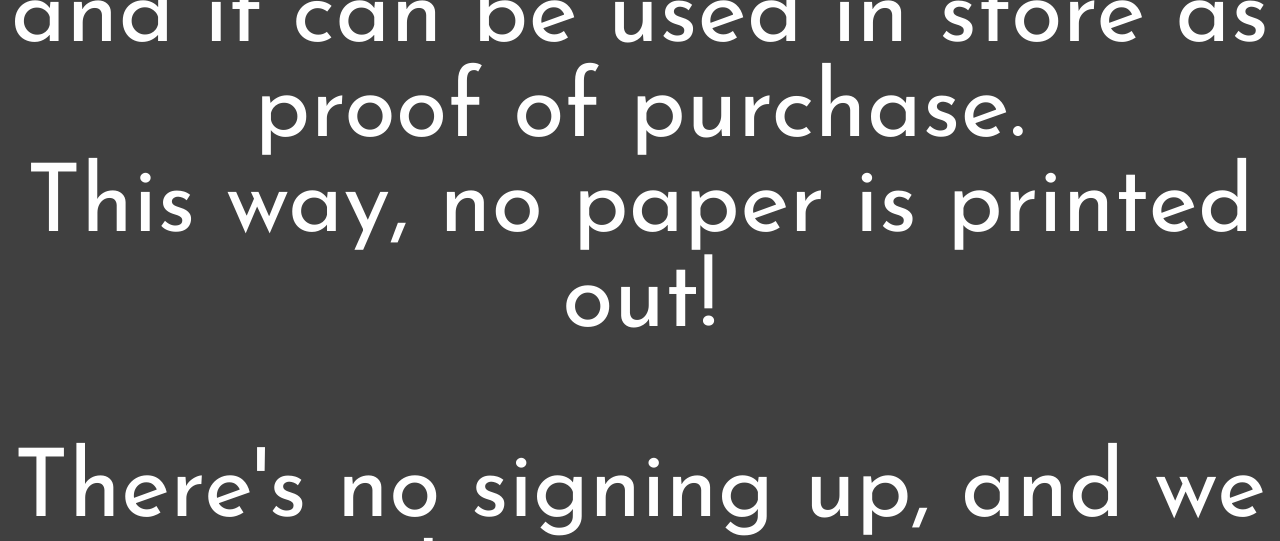
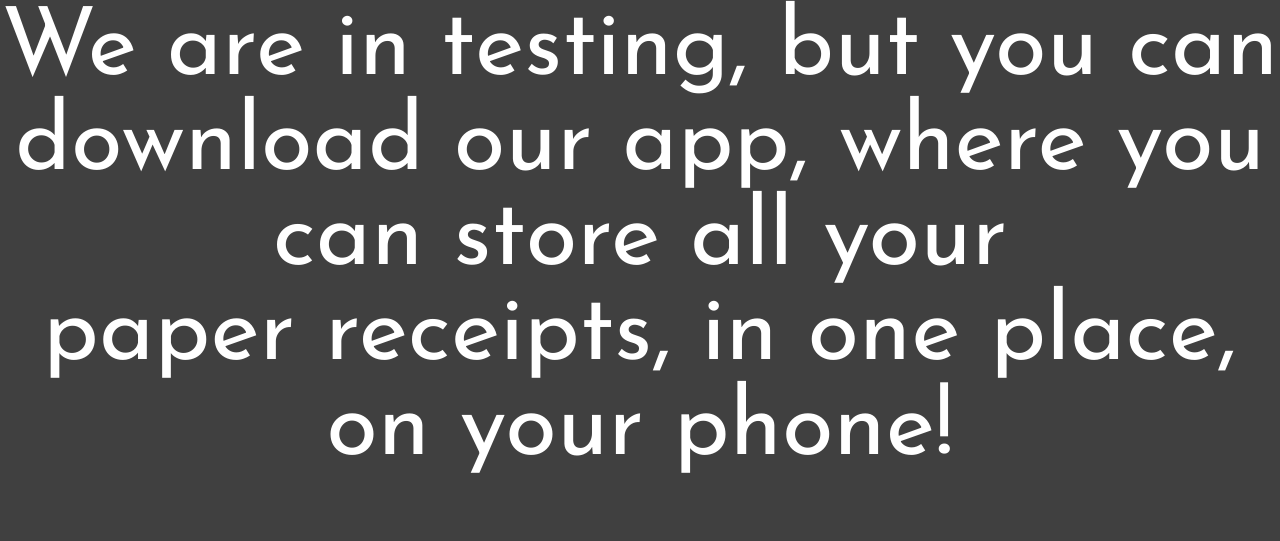
Before and after one commit to NujjLTD/nujjWebsiteNew, a Flask app: template templates/mobile/index.html in a window 1280 px wide. Shown: the part 2015-2556 px from the top of the page. Run offline with Flask 2, Linux system fonts and the light colour scheme; the template is opened without the code that fills it, so the values that code supplies are empty; some libraries are stand-ins or nearby versions; some web fonts are replaced.

Commit message:
added video

```diff
--- a/templates/aboutUs.html
+++ b/templates/aboutUs.html
@@ -102,7 +102,7 @@
 -->
 
       <div class="Footnote">
-          <p>&copy; Nujj Ltd 2016 <a href="Terms_and_Conditions.html">Terms and Conditions</a></p>
+          <p>&copy; Nujj Ltd 2016 <a href="/TermsAndConditions">Terms and Conditions</a></p>
       </div>
 
 
--- a/templates/mobile/aboutUs.html
+++ b/templates/mobile/aboutUs.html
@@ -102,7 +102,7 @@
 -->
 
       <div class="Footnote">
-          <p>&copy; Nujj Ltd 2016 <a href="Terms_and_Conditions.html">Terms and Conditions</a></p>
+          <p>&copy; Nujj Ltd 2016 <a href="/TermsAndConditions">Terms and Conditions</a></p>
       </div>
 
 
--- a/templates/mobile/index.html
+++ b/templates/mobile/index.html
@@ -80,13 +80,12 @@
                                                 Over 11 billion paper receipts are printed in the UK each year, <br> on thermal receipt paper that cannot be recycled. <br><br>
 
 
-                                                We have developed a fast and elegant mobile application, <i>nujjReceipt</i>,<br> that saves receipt information generated at the till to a user's phone,<br> and it can be used in store as proof of purchase. <br>
-                                                This way, no paper is printed out! <br><br>
-                                                There's no signing up, and we do not store <br> or take any of your data.
+        <p>Here's our solution</p>
 
-                                            </p>
 
-        <p>Interested in nujjReceipt? <br><br> Download our current app, where you can store all your <br> paper receipts, in one place, on your phone!</p>
+            <iframe width="560" height="315" src="https://www.youtube.com/embed/Xs69HWb6JmE?rel=0&amp;showinfo=0" frameborder="0" allowfullscreen></iframe>
+
+        <p>We are in testing, but you can download our app, where you can store all your <br> paper receipts, in one place, on your phone!</p>
 
                 <a class="apple" href="https://geo.itunes.apple.com/gb/app/nujjreceipts/id1057023005?mt=8" style="display:inline-block;overflow:hidden;background:url(http://linkmaker.itunes.apple.com/images/badges/en-us/badge_appstore-lrg.svg) no-repeat; background-size: 35vw 10vw; width:35vw;height:10vw;"></a><br>
 
```
Also changed, not shown: templates/index.html (+4 -6 lines).
